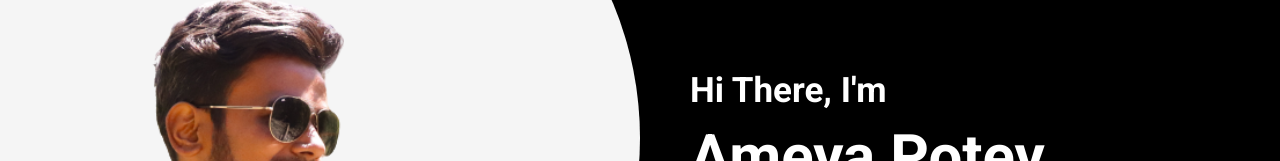
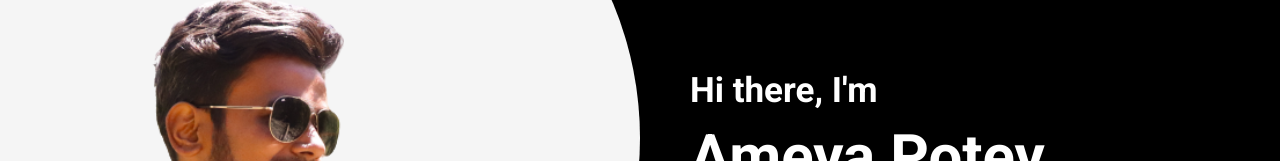
Before and after one commit to ameyapoteyofficial/portfolio, a React (Create React App) app: page / in a window 1280 px wide. Shown: the part 282-443 px from the top of the page. Built offline with nearby package versions, Linux system fonts and the light colour scheme.

Commit message:
Minor updates to intro

```diff
--- a/src/components/intro/Intro.jsx
+++ b/src/components/intro/Intro.jsx
@@ -23,7 +23,7 @@ export default function Intro() {
             </div>
             <div className="right">
                 <div className="wrapper">
-                    <h2>Hi There, I'm</h2>
+                    <h2>Hi there, I'm</h2>
                     <h1>Ameya Potey</h1>
                     <h3><span ref= {textRef}></span> Developer</h3>
 
```
